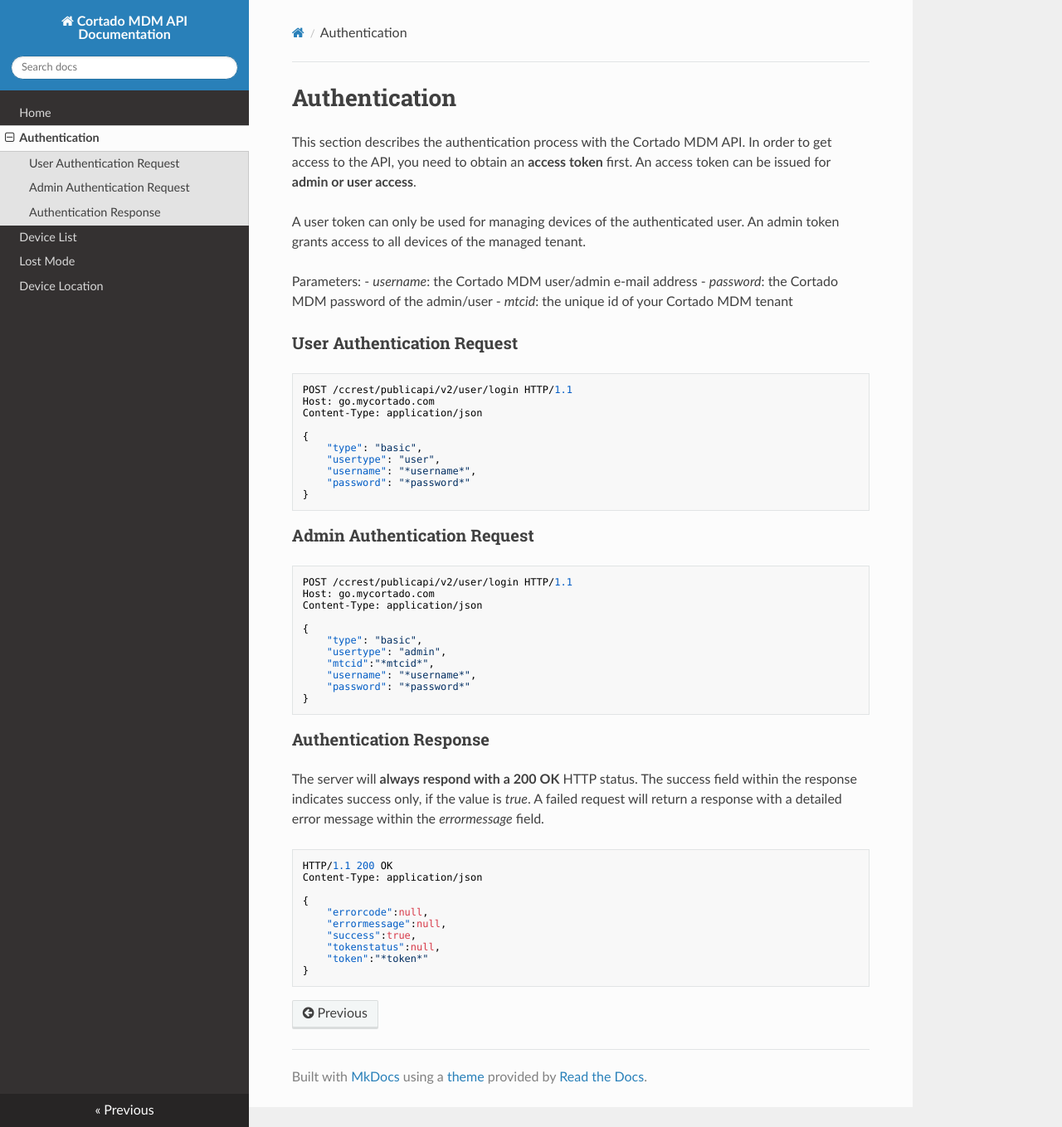
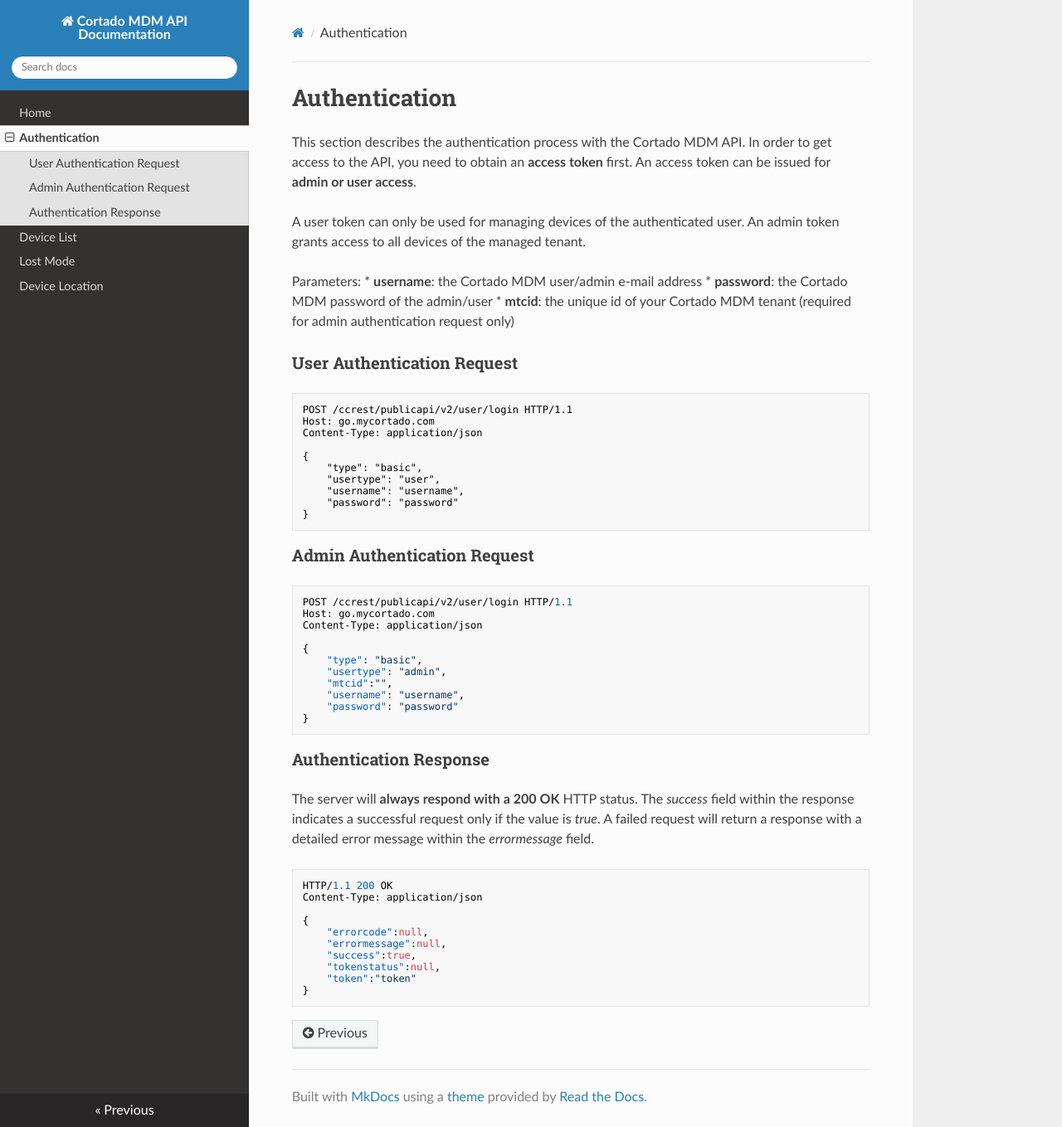
Before and after one commit to cortado-mobile-solutions/apidoc-mdm, an MkDocs documentation site: the page built from docs/auth.md, in a window 1280 px wide and 1359 px high. Shown: the whole window at 83% size. Built offline with MkDocs 1.6.1, drawn with Linux system fonts in a browser that asks for light colours; nearby versions of some CDN libraries.

Commit message:
updated auth

````diff
--- a/docs/auth.md
+++ b/docs/auth.md
@@ -5,13 +5,13 @@ This section describes the authentication process with the Cortado MDM API. In o
 A user token can only be used for managing devices of the authenticated user. An admin token grants access to all devices of the managed tenant.
 
 Parameters:
-- *username*: the Cortado MDM user/admin e-mail address
-- *password*: the Cortado MDM password of the admin/user
-- *mtcid*: the unique id of your Cortado MDM tenant
+* **username**: the Cortado MDM user/admin e-mail address
+* **password**: the Cortado MDM password of the admin/user
+* **mtcid**: the unique id of your Cortado MDM tenant (required for admin authentication request only)
 
 ### User Authentication Request
 
-```json
+```http
 POST /ccrest/publicapi/v2/user/login HTTP/1.1
 Host: go.mycortado.com
 Content-Type: application/json
@@ -19,8 +19,8 @@ Content-Type: application/json
 {
     "type": "basic",
     "usertype": "user",
-    "username": "*username*",
-    "password": "*password*"
+    "username": "username",
+    "password": "password"
 }
 ```
 
@@ -34,15 +34,15 @@ Content-Type: application/json
 {
     "type": "basic",
     "usertype": "admin",
-    "mtcid":"*mtcid*",
-    "username": "*username*",
-    "password": "*password*"
+    "mtcid":"",
+    "username": "username",
+    "password": "password"
 }
 ```
 
 ### Authentication Response
 
-The server will **always respond with a 200 OK** HTTP status. The success field within the response indicates success only, if the value is *true*. A failed request will return a response with a detailed error message within the *errormessage* field.
+The server will **always respond with a 200 OK** HTTP status. The *success* field within the response indicates a successful request only if the value is *true*. A failed request will return a response with a detailed error message within the *errormessage* field.
 
 ```json
 HTTP/1.1 200 OK
@@ -53,6 +53,6 @@ Content-Type: application/json
     "errormessage":null,
     "success":true,
     "tokenstatus":null,
-    "token":"*token*"
+    "token":"token"
 }
 ```
````
